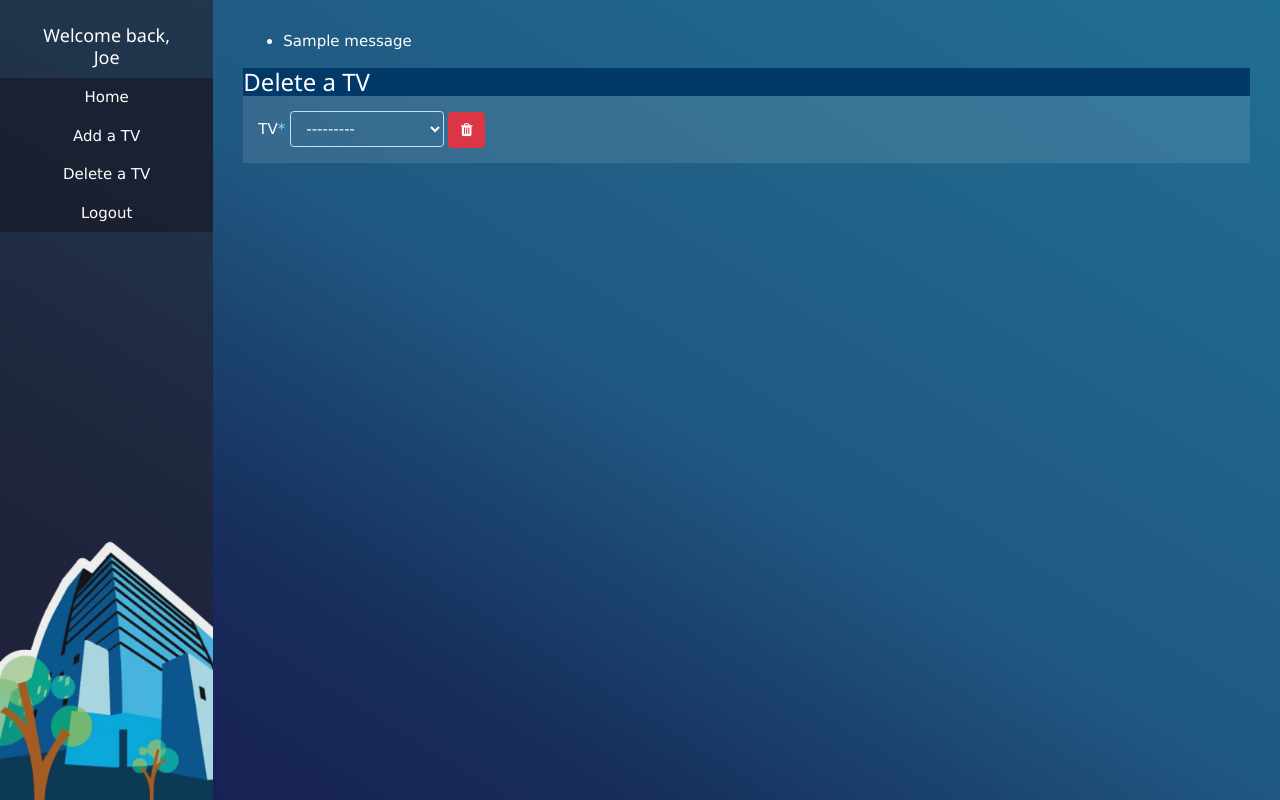
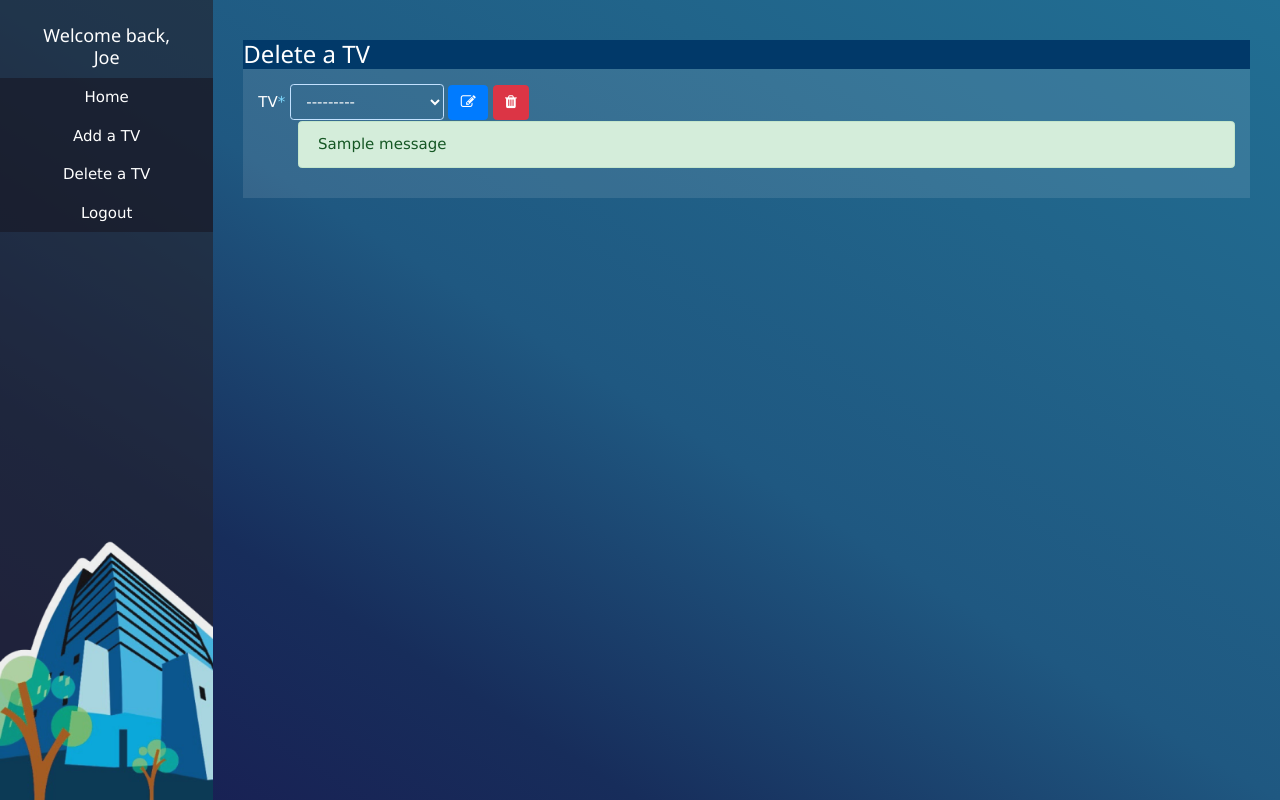
Before and after one commit to junh4533/BCTC, a Django app: page /delete_tv/ in a window 1280 px wide. Run offline with Django 3.2, Linux system fonts and the light colour scheme; a user stored in the database is signed in; data comes from the database, SQL or seed files in the repository; both versions use the stored data as it was after the commit; tables that the repository leaves empty hold one stand-in row (values such as "Sample post"); one stand-in notice (Sample message) is shown; some libraries are stand-ins or nearby versions.

Commit message:
delete/edit tab update

```diff
--- a/video_upload/forms.py
+++ b/video_upload/forms.py
@@ -15,6 +15,7 @@ class TelevisionForm(forms.ModelForm):
         model = Television
         fields = ('tv_name', 'tv_ip')
 
+#form for delete TV
 class DeleteTvForm(forms.ModelForm):
     class Meta:
         model = DeleteTv
--- a/video_upload/models.py
+++ b/video_upload/models.py
@@ -10,6 +10,7 @@ class Television(models.Model):
     def __str__(self):
         return self.tv_name
 
+#Pass the key from Television Table to create a drop down in template
 class DeleteTv(models.Model):
     TV = models.ForeignKey(Television, on_delete=models.CASCADE)
 
--- a/video_upload/templates/video_upload/delete_tv.html
+++ b/video_upload/templates/video_upload/delete_tv.html
@@ -19,14 +19,6 @@
                 <div class="row">
 
                     <div class="col-12">
-                        {% if messages %}
-                        <ul class="messages">
-                            {% for message in messages %}
-                            <li{% if message.tags %} class="{{ message.tags }}"{% endif %}>{{ message }}</li>
-                            {% endfor %}
-                        </ul>
-                        {% endif %}
-
 
                         <div class="section-header">
                             <h3>Delete a TV</h3>
@@ -35,11 +27,22 @@
                         <form id="delete" action="" method="POST">
                         {% csrf_token %}
                         {{ form|crispy }}
-                        <a class="btn btn-danger" onclick="$('#delete').submit();">
-                            <i class="fa fa-trash"></i>
-                        </a>
-                        </a>
+                        <button type="submit" class="btn btn-primary" value="edit_tv" name="_edit_tv">
+                        <i class="fa fa-edit"></i>
+                        </button>
+                        <button type="submit" class="btn btn-danger" value="delete_tv" name="_delete_tv">
+                        <i class="fa fa-trash"></i>
+                        </button>
                         </form>
+                        {% if messages %}
+                        <ul class="messages">
+                            {% for message in messages %}
+                            <div class="alert alert-success">
+                             {{ message }}
+                            </div>
+                            {% endfor %}
+                        </ul>
+                        {% endif %}
                         </div>
 
                     </div>
--- a/video_upload/views.py
+++ b/video_upload/views.py
@@ -97,10 +97,14 @@ def delete_tv(request):
         form = DeleteTvForm
         return render(request, 'video_upload/delete_tv.html',{"form":form})
     elif request.method =='POST':
-        tv1 = request.POST.get('TV')
-        Television.objects.get(tv_id=tv1).delete()
-        tv1 = 'deleted'
-        messages.info(request,'TV successfully deleted')
-        return redirect(delete_tv)
-    # else:
-    #     form = DocumentForm()
+        #action check for delete/edit
+        if '_delete_tv' in request.POST:
+            tv1 = request.POST.get('TV')
+            Television.objects.get(tv_id=tv1).delete()
+            messages.info(request,'TV successfully deleted')
+            return  redirect(delete_tv)
+        #edit section to be worked on
+        elif '_edit_tv' in request.POST:
+            tv2 = request.POST.get('TV')
+            tv_edit = Television.objects.get(tv_id=tv2)
+            return  redirect(index)
```
Also changed, not shown: db.sqlite3.
